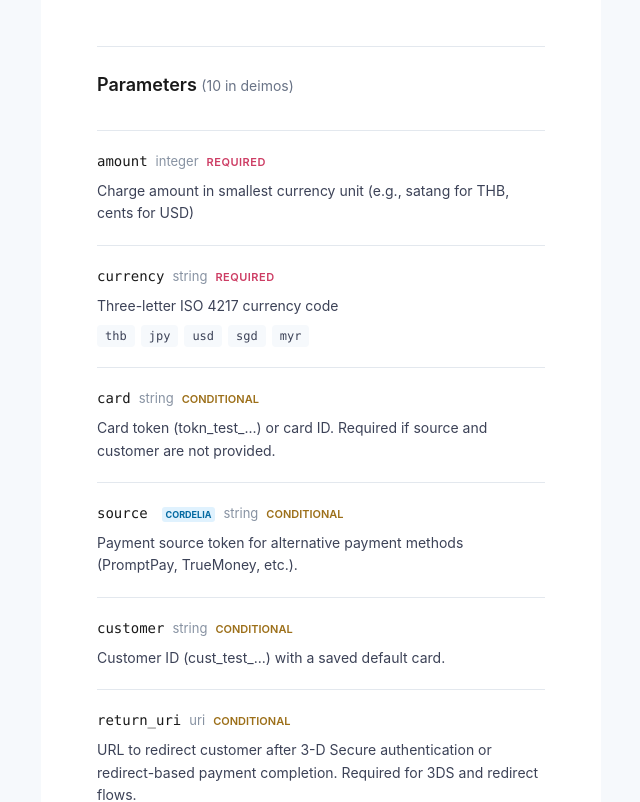
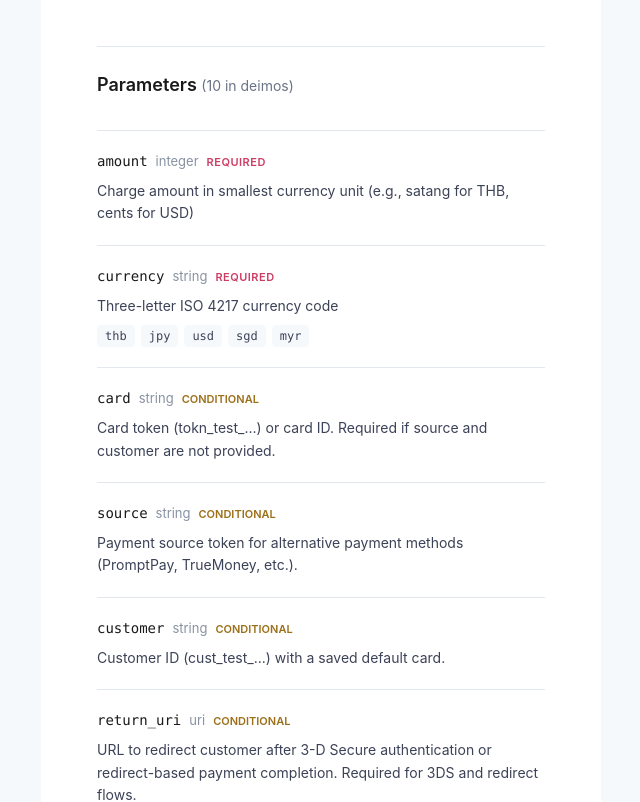
Before and after one commit to muthuswamyopn/omise-docs, a Next.js app: page /api-reference/charges/create in a window 1280 px wide. Shown: the part 941-1743 px from the top of the page, without its empty margins (199-839 px from the left). Built offline with nearby package versions, Linux system fonts and the light colour scheme.

Commit message:
Remove version badges from fields and parameters
- Remove "Fields added in later versions are marked with version badges" text
- Remove VersionBadge components from charge object fields
- Remove VersionBadge components from endpoint parameters
- Clean up unused VersionBadge imports

```diff
--- a/app/api-reference/charges/page.tsx
+++ b/app/api-reference/charges/page.tsx
@@ -3,7 +3,7 @@
 import { useState } from 'react';
 import Link from 'next/link';
 import SidebarNew from '../../components/SidebarNew';
-import VersionSelector, { VersionBadge, VersionDiff } from '../../components/VersionSelector';
+import VersionSelector, { VersionDiff } from '../../components/VersionSelector';
 import { endpoints, methodColors } from '../../lib/chargeData';
 import {
   API_VERSIONS,
@@ -202,7 +202,6 @@ export default function ChargesOverviewPage() {
         <h2>The Charge Object <span style={{ fontSize: '14px', fontWeight: 400, color: '#697386' }}>({fields.length} fields)</span></h2>
         <p style={{ fontSize: '14px', color: '#697386', marginBottom: '16px' }}>
           Fields available in API version <strong>{versionInfo?.date}</strong> ({currentVersion}).
-          Fields added in later versions are marked with version badges.
         </p>
         <div className="attributes-section">
           {fields.map(field => (
@@ -210,9 +209,6 @@ export default function ChargesOverviewPage() {
               <div>
                 <div className="attribute-name">
                   {field.name}
-                  {field.addedIn !== 'aegaeon' && (
-                    <VersionBadge addedIn={field.addedIn} small />
-                  )}
                 </div>
                 <div className="attribute-meta">
                   {field.type}
--- a/app/api-reference/charges/versioned/page.tsx
+++ b/app/api-reference/charges/versioned/page.tsx
@@ -3,7 +3,7 @@
 import { useState } from 'react';
 import Link from 'next/link';
 import SidebarNew from '../../../components/SidebarNew';
-import VersionSelector, { VersionBadge, VersionDiff } from '../../../components/VersionSelector';
+import VersionSelector, { VersionDiff } from '../../../components/VersionSelector';
 import {
   API_VERSIONS,
   DEFAULT_VERSION,
@@ -213,9 +213,6 @@ export default function VersionedChargesPage() {
               <div>
                 <div className="attribute-name">
                   {field.name}
-                  {field.addedIn !== 'aegaeon' && (
-                    <VersionBadge addedIn={field.addedIn} small />
-                  )}
                 </div>
                 <div className="attribute-meta">
                   {field.type}
--- a/app/components/EndpointPage.tsx
+++ b/app/components/EndpointPage.tsx
@@ -3,7 +3,7 @@
 import { useState, useEffect } from 'react';
 import Link from 'next/link';
 import SidebarNew from './SidebarNew';
-import VersionSelector, { VersionBadge } from './VersionSelector';
+import VersionSelector from './VersionSelector';
 import { endpoints, codeExamples, responseExamples, languages, methodColors, EndpointConfig } from '../lib/chargeData';
 import { API_VERSIONS, DEFAULT_VERSION, ApiVersion } from '../lib/apiVersions';
 
@@ -382,15 +382,10 @@ export default function EndpointPage({ endpointKey, currentPage }: EndpointPageP
           <>
             <h2>Parameters <span style={{ fontSize: '14px', fontWeight: 400, color: '#697386' }}>({availableParams.length} in {currentVersion})</span></h2>
             <div className="params-section">
-              {availableParams.map((param) => {
-                const paramVersion = PARAM_VERSIONS[param.name] || 'aegaeon';
-                const isNew = paramVersion === currentVersion && currentVersion !== 'aegaeon';
-
-                return (
-                  <div key={param.name} className="param-row" style={{ background: isNew ? '#f0fdf4' : undefined, border: isNew ? '1px solid #86efac' : undefined, borderRadius: isNew ? '8px' : undefined, padding: isNew ? '16px' : undefined, marginBottom: isNew ? '12px' : undefined }}>
+              {availableParams.map((param) => (
+                <div key={param.name} className="param-row">
                   <div className="param-header">
                     <span className="param-name">{param.name}</span>
-                      {paramVersion !== 'aegaeon' && <VersionBadge addedIn={paramVersion} small />}
                     <span className="param-type">{param.type}</span>
                     {param.required === true && <span className="param-required">required</span>}
                     {param.required === 'conditional' && <span style={{ fontSize: '11px', fontWeight: 600, color: '#9c6f19', textTransform: 'uppercase' }}>conditional</span>}
@@ -403,8 +398,7 @@ export default function EndpointPage({ endpointKey, currentPage }: EndpointPageP
                     </div>
                   )}
                 </div>
-                );
-              })}
+              ))}
             </div>
 
             {/* Error Handling Notice */}
```
Lines whose indentation alone changed are shown as unchanged.
